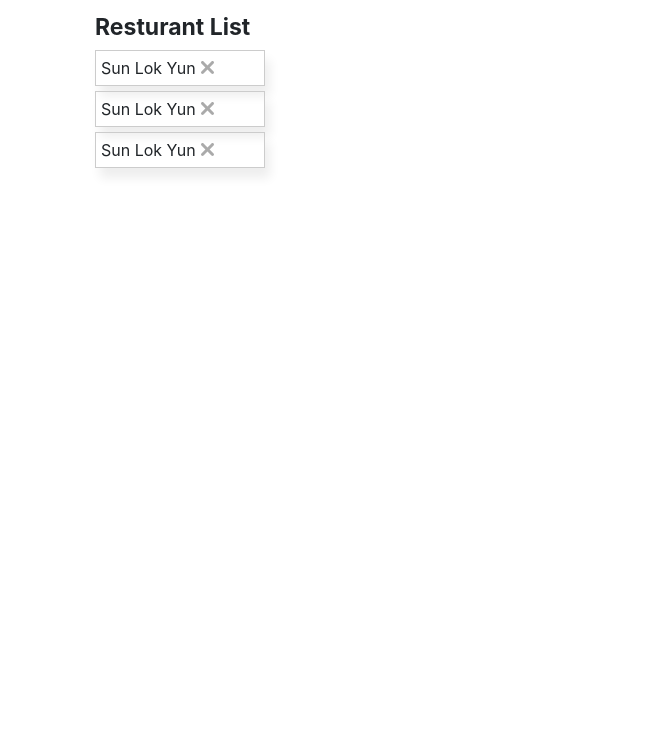
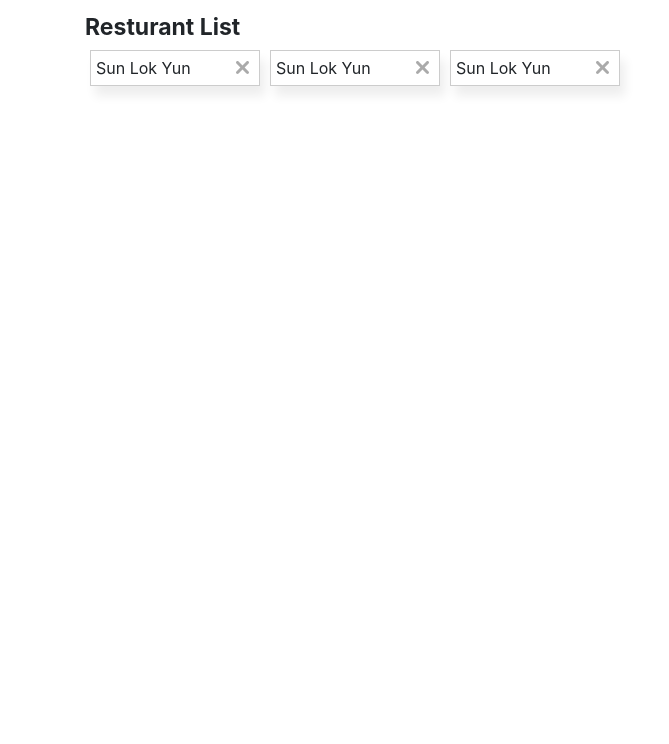
Before and after one commit to savethebear/What-to-eat, a website: page public/scramble/index.html in a window 1280 px wide. Shown: the part 56-800 px from the top of the page, without its empty margins (0-669 px from the left). Drawn offline with nearby package versions, Linux system fonts and the light colour scheme.

Commit message:
restructured project

```diff
--- a/public/scramble/style.css
+++ b/public/css/style.css
@@ -11,14 +11,18 @@
 
 /* resturant list */
 .resturant_list_container {
-    padding: 10px;
+    padding: 10px 0;
 }
 .resturant_list_container .resturant_list_title {
     font-size: 23px;
     font-weight: bold;
 }
+.resturant_list_container .resturant_list {
+    display: flex;
+    flex-wrap: wrap;
+}
 .resturant_list_container .resturant_item {
-    margin: 5px 0;
+    margin: 5px;
     padding: 5px;
     border: 1px solid #ccc;
     box-shadow: 5px 10px 10px #eee;
@@ -27,6 +31,8 @@
 .resturant_list_container .delete_item {
     height: 23px;
     width: 23px;
+    float: right;
+    cursor: pointer;
 }
 .resturant_list_container .delete_item .icon {
     height: 23px;
--- a/public/nav.html
+++ b/public/nav.html
@@ -1,4 +1,5 @@
 <nav class="navbar navbar-expand-lg navbar-light bg-light">
+    <div class="container">
         <a class="navbar-brand" href="#">What to eat</a>
         <button class="navbar-toggler" type="button" data-toggle="collapse" data-target="#navbarNav" aria-controls="navbarNav"
             aria-expanded="false" aria-label="Toggle navigation">
@@ -14,4 +15,5 @@
                 </li>
             </ul>
         </div>
+    </div>
 </nav>
--- a/public/scramble/index.html
+++ b/public/scramble/index.html
@@ -17,11 +17,12 @@
         integrity="sha384-UO2eT0CpHqdSJQ6hJty5KVphtPhzWj9WO1clHTMGa3JDZwrnQq4sF86dIHNDz0W1"
         crossorigin="anonymous"></script>
 
-    <link href="style.css" rel="stylesheet"></link>
+    <link href="/css/style.css" rel="stylesheet"></link>
     <title>What to eat</title>
 </head>
 
 <body>
+    <div class="container_page">
         <div class="navbar_container">
         </div>
 
@@ -29,9 +30,19 @@
             <div class="resturant_list_container">
                 <div class="resturant_list_title">Resturant List</div>
                 <div class="resturant_list">
-                <div class="resturant_item h_flex">Sun Lok Yun <div class="delete_item"><div class="icon"></div></div></div>
-                <div class="resturant_item h_flex">Sun Lok Yun <div class="delete_item"><div class="icon"></div></div></div>
-                <div class="resturant_item h_flex">Sun Lok Yun <div class="delete_item"><div class="icon"></div></div></div>
+                    <div class="resturant_item">Sun Lok Yun <div class="delete_item">
+                            <div class="icon"></div>
+                        </div>
+                    </div>
+                    <div class="resturant_item">Sun Lok Yun <div class="delete_item">
+                            <div class="icon"></div>
+                        </div>
+                    </div>
+                    <div class="resturant_item">Sun Lok Yun <div class="delete_item">
+                            <div class="icon"></div>
+                        </div>
+                    </div>
+                </div>
             </div>
         </div>
     </div>
--- a/public/scramble/scramble.js
+++ b/public/scramble/scramble.js
@@ -1,9 +1,13 @@
 (function () {
     const nav_bar_container = $(".navbar_container");
-    nav_bar_container.load("/nav.html", function() {
+    if (nav_bar_container.children().length === 0) {
+        nav_bar_container.load("/nav.html", switchCurrentTab);
+    } else {
+        switchCurrentTab();
+    }
+
+    function switchCurrentTab() {
         nav_bar_container.find(".nav-item.active").removeClass("active");
         nav_bar_container.find(".nav-item .nav-link[page='scramble']").addClass("active");
-    });
-
-
+    }
 })();
```
Also changed, not shown: public/style.css (deleted). Lines whose indentation alone changed are shown as unchanged.
